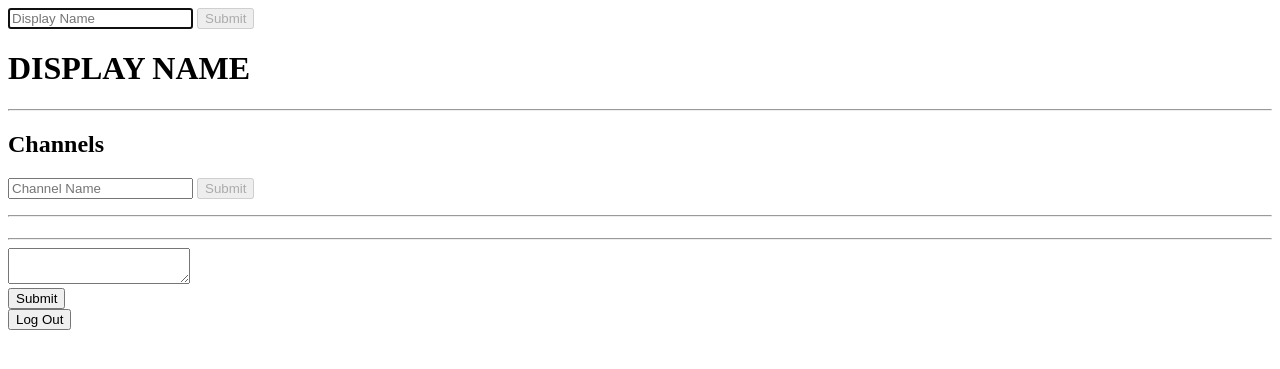
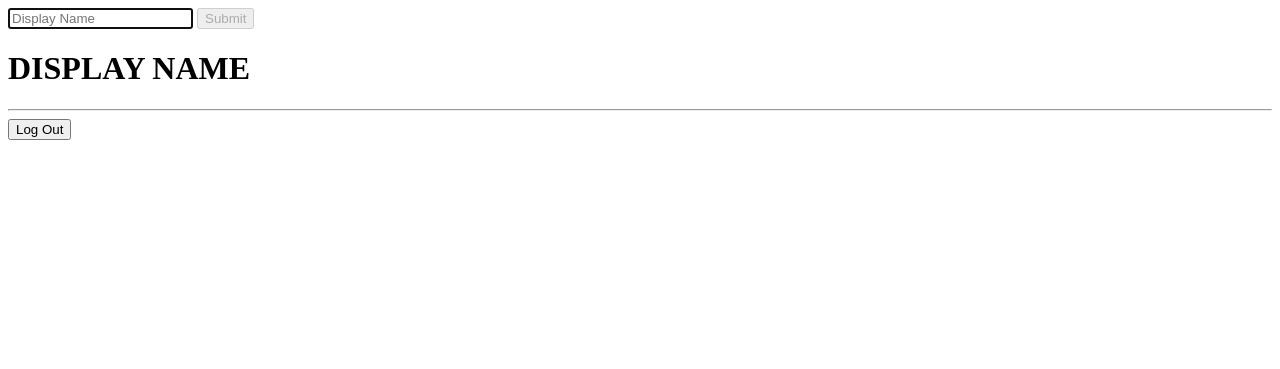
Before and after one commit to alecoad/project2-flack, a Flask app: page / in a window 1280 px wide. Shown: the top 369 px of the page. Run offline with Flask 2, Linux system fonts and the light colour scheme; some libraries are stand-ins or nearby versions.

Commit message:
Cleaned up code, added comments

```diff
--- a/application.py
+++ b/application.py
@@ -7,19 +7,11 @@ app = Flask(__name__)
 app.config["SECRET_KEY"] = os.getenv("SECRET_KEY")
 socketio = SocketIO(app)
 
-# Create a list of dicts to hold all the Chat objects
+# Create a dictionary to hold all the chats
+# The key is the channel, the value is a list of the messages in that channel
 chats = {}
 
-# Create a variable to store the current channel
-current_channel = 'two';
-
-# Test chats
-#chat1 = Chat("ONE", [('hi', 'andrew', 1), ('what?', 'ellie', 2), ('bye', 'gary', 3)])
-#chat2 = Chat("TWO", [('hello', 'andrew', 10), ('who?', 'ellie', 20), ('bye, bye!', 'gary', 30)])
-
-#chats.append(chat1)
-#chats.append(chat2)
-
+current_channel = None;
 
 @app.route("/")
 def index():
@@ -30,20 +22,25 @@ def index():
 def submit_channel(data):
     channel = data["channel"]
 
-    # Check chat list for channel name, kickback if duplicate
+    # Go through each chat
     for chat in chats:
+        # Check for duplicate channel name
         if channel in chat:
+            # Tell JS to alert the submitter only
             emit("submit fail", broadcast=False)
             break;
     else:
+        # Add the channel and an empty list for messages
         chats.update({channel:[]})
         emit("create channel", {"channel": channel}, broadcast=True)
 
 
 @socketio.on("join chat")
 def join_chat(data):
+    # Get the channel and messages from the clicked channel
     current_channel = data["channel"]
     channel_messages = chats[current_channel]
+    # Tell JS to display the current channel and the messages to the user who clicked the channel only
     emit("chat joined", {"channel": current_channel, "messages": channel_messages}, broadcast=False)
 
 
--- a/static/index.js
+++ b/static/index.js
@@ -1,13 +1,13 @@
 document.addEventListener('DOMContentLoaded', () => {
 
+    // Hide channel and message submission initially
+    document.querySelector('#logged-in').style.display = 'none';
     // DISPLAY NAME
 
     // Check for display name in local storage
     if (!localStorage.getItem('name')) {
-
         // By default, name submit button is disabled
         document.querySelector('#name-submit').disabled = true;
-
         // Enable button only if there is text in the input field
         document.querySelector('#name').onkeyup = () => {
             if (document.querySelector('#name').value.length > 0)
@@ -18,30 +18,28 @@ document.addEventListener('DOMContentLoaded', () => {
 
         // Set display name from user input
         document.querySelector('#name-form').onsubmit = () => {
-            console.log('name submitted');
+
             const name = document.querySelector('#name').value;
-
             // Store name in local storage
             localStorage.setItem('name', name);
-
             // Display the name
             document.querySelector('#name-display').innerHTML = name;
-
-            // Clear and hide the input form
-            document.querySelector('#name').value = '';
-            document.querySelector('#name-form').style.display='none';
-
+            // Clear the input form
+            clearContent('#name-form');
+            // Show channel and message submission
+            document.querySelector('#logged-in').style.display = 'block';
             // Stop form from submitting
             return false;
         };
     }
 
     else {
+        // Show channel and message submission
+        document.querySelector('#logged-in').style.display = 'block';
         // Remove the input form and display the name from local storage
-        document.querySelector('#name-form').style.display='none';
+        clearContent('#name-form');
         const name = localStorage.getItem('name');
         document.querySelector('#name-display').innerHTML = name;
-        console.log("stored name");
     }
 
     // Check for last channel and display
@@ -50,7 +48,7 @@ document.addEventListener('DOMContentLoaded', () => {
         document.querySelector('#chat-channel').innerHTML = channel;
     }
 
-    // CHANNEL CREATION
+    // CHANNEL CREATION BUTTON
 
     // By default, channel submit button is disabled
     document.querySelector('#channel-submit').disabled = true;
@@ -65,8 +63,6 @@ document.addEventListener('DOMContentLoaded', () => {
 
     // CHANNEL LIST
 
-
-
     // Connect to websocket
     var socket = io.connect(location.protocol + '//' + document.domain + ':' + location.port);
 
@@ -74,12 +70,11 @@ document.addEventListener('DOMContentLoaded', () => {
 
         // Form submission should emit a "submit channel" event
         document.querySelector('#channel-form').onsubmit = () => {
-            console.log("submitted");
             const channel = document.querySelector('#channel').value;
             socket.emit('submit channel', {'channel': channel});
 
             // Clear input form
-            document.querySelector('#channel').value = '';
+            clearContent('#channel');
 
             // Stop form from submitting
             return false;
@@ -88,26 +83,10 @@ document.addEventListener('DOMContentLoaded', () => {
         // When a channel link is clicked, go to that chatroom
         document.querySelectorAll('.channel-link').forEach(link => {
             link.onclick = () => {
-                console.log("link clicked");
-
                 // Get the channel name of the chat
                 const channel = link.innerHTML;
-                console.log(channel);
-
-                // Store channel name in local storage
-                //localStorage.setItem('channel', channel);
-
-                // Display the channel name
-                //document.querySelector('#chat-channel').innerHTML = channel;
-
-                // Clear messages from past channel
-                //document.querySelector('#message-list').innerHTML = '';
-
-                // Reload to get messages server-side from channel
-                //location.reload();
-
+                // Grab the channel chat data server-side
                 socket.emit('join chat', {'channel': channel});
-                console.log("emitted");
                 // Stop form from submitting
                 return false;
             };
@@ -142,49 +121,35 @@ document.addEventListener('DOMContentLoaded', () => {
 
     // If the channel already exists, alert the user who made the submission
     socket.on('submit fail', data => {
-        console.log("you fail");
-        alert("This channel already exists");
+        alert('This channel already exists.');
     });
 
     // When a new channel is created, add to the unordered list
     socket.on('create channel', data => {
-        console.log("received");
+        // Create list element
         const li = document.createElement('li');
-
+        // Add the list element to the channel list
         document.querySelector('#channel-list').append(li);
-
-        // Create link with data attribute
-        console.log("creating link");
+        // Create anchor tag
         const a = document.createElement('a');
+        // Give it class and display
         a.classList.add('channel-link');
-        a.innerHTML = `#${data.channel}`;
-        console.log('done');
-
-        // Add anchor tag to list element
+        a.innerHTML = `${data.channel}`;
+        // Add anchor tag to the list element
         li.append(a);
-        console.log('appended');
-
-        // Reload page to activate link
-        // Perhaps another way would be to create links in JS?
+        // Reload page to activate link (Is there a better way?)
         location.reload();
     });
 
     socket.on('chat joined', data => {
-        console.log("recieved");
-
         const channel = data.channel;
-
         // Store channel name in local storage
         localStorage.setItem('channel', channel);
-
         // Display the channel name
         document.querySelector('#chat-channel').innerHTML = channel;
-
         // Clear messages from past channel
-        document.querySelector('#message-list').innerHTML = '';
-
+        clearContent('#message-list');
         // Display messages stored server-side
-        console.log(data.messages.length);
         for (let i = 0; i < data.messages.length; i++) {
             // Create list element that will hold elements for the name, time, and message
             const li = document.createElement('li');
@@ -203,9 +168,8 @@ document.addEventListener('DOMContentLoaded', () => {
             // Add to the list element
             li.append(h5, h6, p);
         }
-        console.log(`${data.channel}`);
-        console.log(`${data.messages}`)
-        // Populate the messages!
+        //console.log(`${data.channel}`);
+        //console.log(`${data.messages}`)
     });
 
     // When a new message is created, add to the unordered list if in that channel
--- a/templates/index.html
+++ b/templates/index.html
@@ -31,6 +31,7 @@
 
         <hr>
 
+        <div id="logged-in">
             <h2>Channels</h2>
             <form id="channel-form">
                 <input id="channel" autocomplete="off" placeholder="Channel Name" type="text">
@@ -62,8 +63,9 @@
                 <div class="form-group">
                     <textarea id="message" autocomplete="off" class="form-control" name="message" required></textarea>
                 </div>
-            <button class="btn btn-primary" id="message-submit" type="submit">Submit</button>
+                <button class="btn btn-primary" id="message-submit" type="submit">Send</button>
             </form>
+        </div>
 
         <footer>
             <button id="logout" type="button" onclick="localStorage.clear()">Log Out</button>
```
Lines whose indentation alone changed are shown as unchanged.
